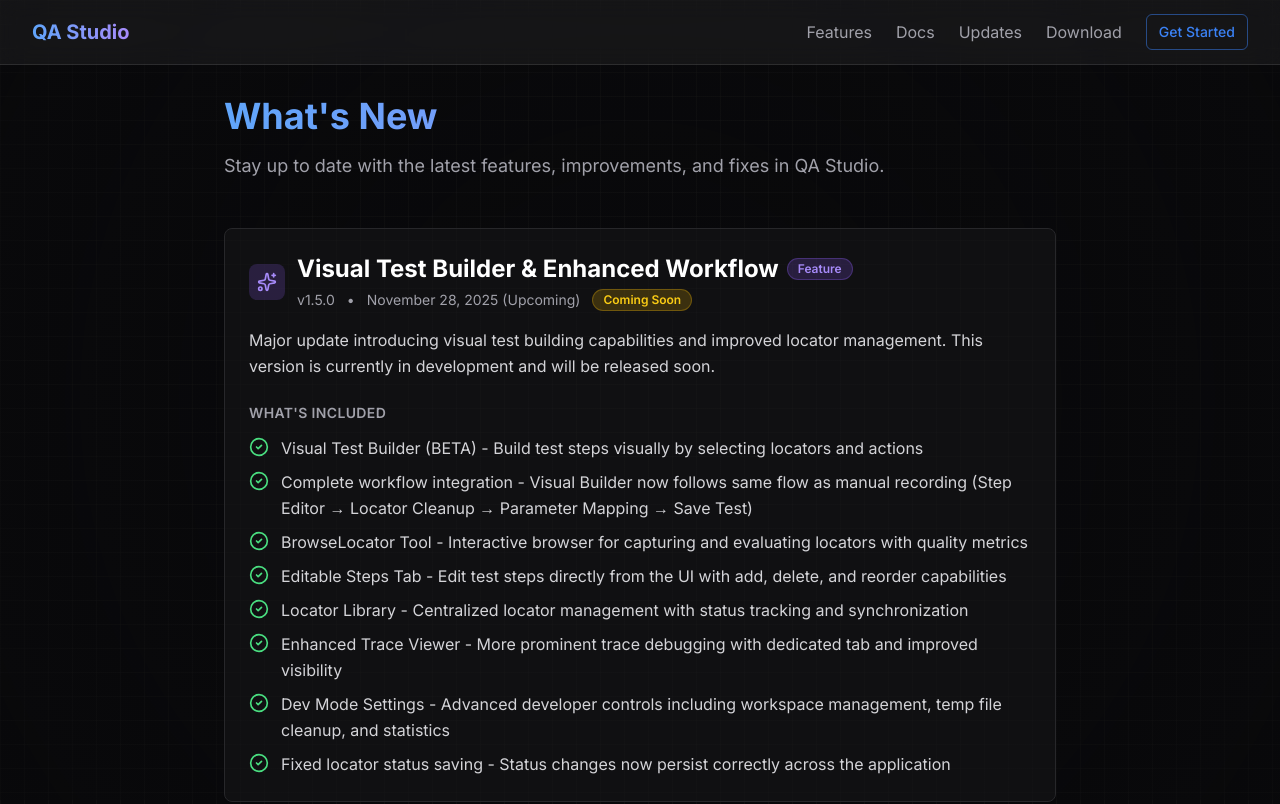
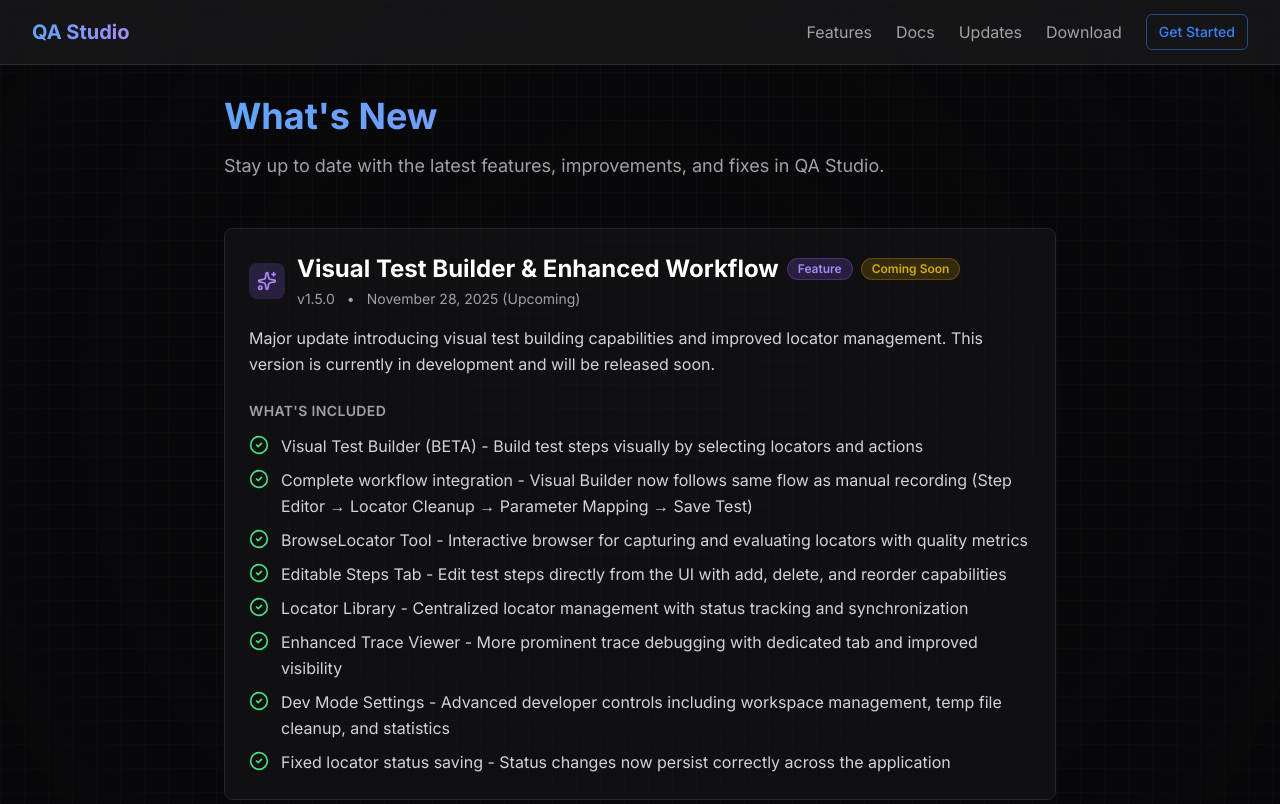
Before and after one commit to zkyko/RecorderApp, a Next.js app in the folder Frontend-website/: page /RecorderApp/updates in a window 1280 px wide. Shown: the top 804 px of the page. Built offline with nearby package versions, Linux system fonts and the light colour scheme.

Commit message:
feat: Make 'Coming Soon' badge more prominent on upcoming releases

```diff
--- a/Frontend-website/components/Changelog.tsx
+++ b/Frontend-website/components/Changelog.tsx
@@ -76,16 +76,16 @@ export function Changelog() {
                     <Badge className={config.color}>
                       {config.label}
                     </Badge>
+                    {entry.date.includes("Upcoming") && (
+                      <Badge className="bg-yellow-500/20 text-yellow-400 border-yellow-500/30 text-xs animate-pulse">
+                        Coming Soon
+                      </Badge>
+                    )}
                   </div>
                   <div className="flex items-center gap-3 text-sm text-zinc-400">
                     <span>v{entry.version}</span>
                     <span>•</span>
                     <span>{entry.date}</span>
-                    {entry.date.includes("Upcoming") && (
-                      <Badge className="bg-yellow-500/20 text-yellow-400 border-yellow-500/30 text-xs">
-                        Coming Soon
-                      </Badge>
-                    )}
                   </div>
                 </div>
               </div>
```
